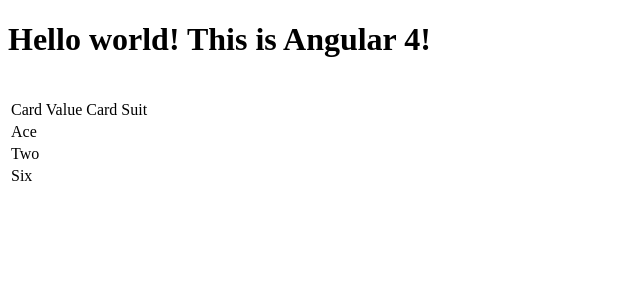
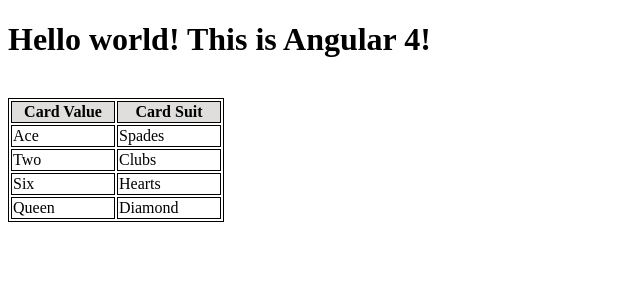
Before and after one commit to cupcakepanda89/COMP2909, an Angular app in the folder mar02/myapp/: page / in a window 1280 px wide. Shown: the top 300 px of the page, without its empty margins (0-640 px from the left). Built offline with nearby package versions, Linux system fonts and the light colour scheme.

Commit message:
looping using ngFor within table tag

```diff
--- a/mar02/myapp/src/app/app.component.ts
+++ b/mar02/myapp/src/app/app.component.ts
@@ -8,17 +8,18 @@
 @Component({
     selector: 'app-root',
     // Multi-line content allowed with back ticks.
-    template: `<h1>Hello world!  {{title}}</h1> <br/>
+    template: `<h1>Hello world! {{title}}</h1> <br/>
     <!-- Show cards in unordered list.
     <ul><li *ngFor="let card of cards">{{card.cardVal}}</li></ul> -->
 
-        <table>
+    <table style="border: 1px black solid">
         <tr>
-                <td>Card Value</td>
-                <td>Card Suit</td>
+            <th width="100px" style="border: 1px black solid; background-color: #dfdedd">Card Value</th>
+            <th width="100px" style="border: 1px black solid; background-color: #dfdedd">Card Suit</th>
         </tr>
         <tr *ngFor="let card of cards">
-                <td>{{card.cardVal}}</td>
+            <td width="100px" style="border: 1px black solid">{{card.cardVal}}</td>
+            <td width="100px" style="border: 1px black solid">{{card.suit}}</td>
         </tr>
     </table>
     `
@@ -35,4 +36,5 @@
     { cardVal: "Ace", suit: "Spades" },
     { cardVal: "Two", suit: "Clubs" },
     { cardVal: "Six", suit: "Hearts" },
+    { cardVal: "Queen", suit: "Diamond" },
 ];
```
Lines whose indentation alone changed are shown as unchanged.
